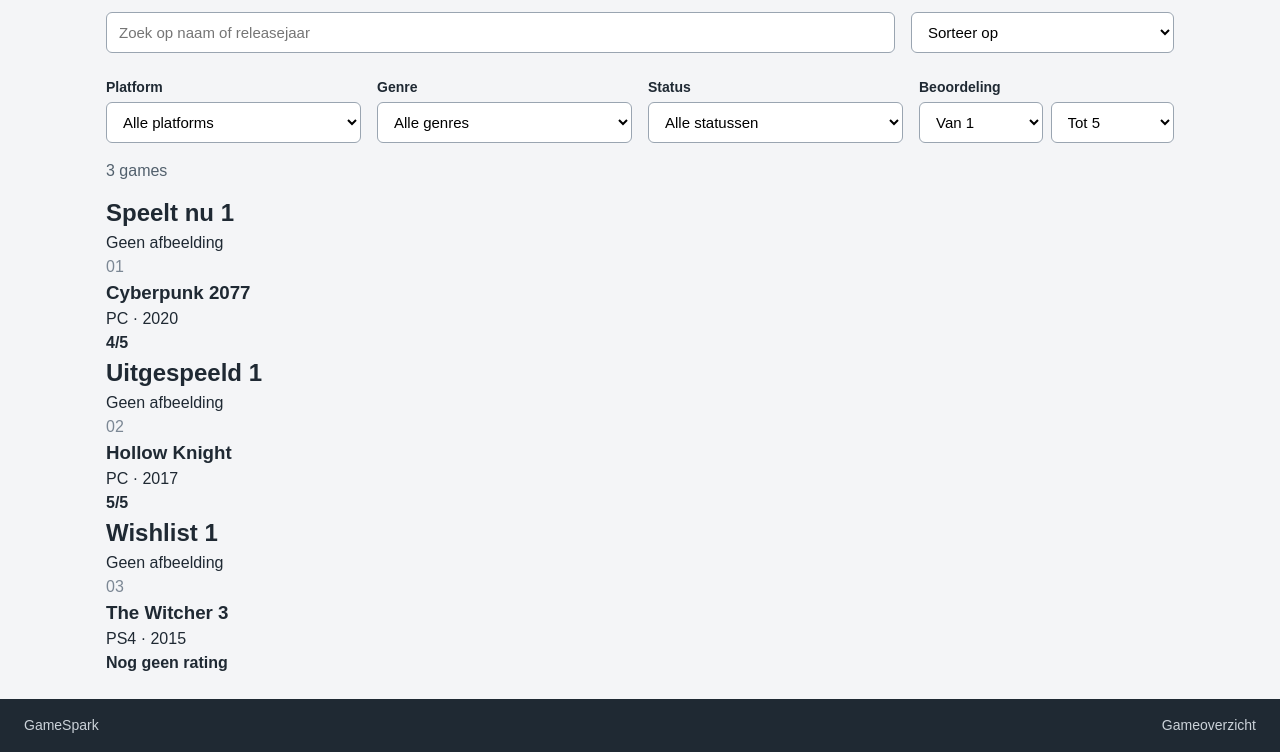
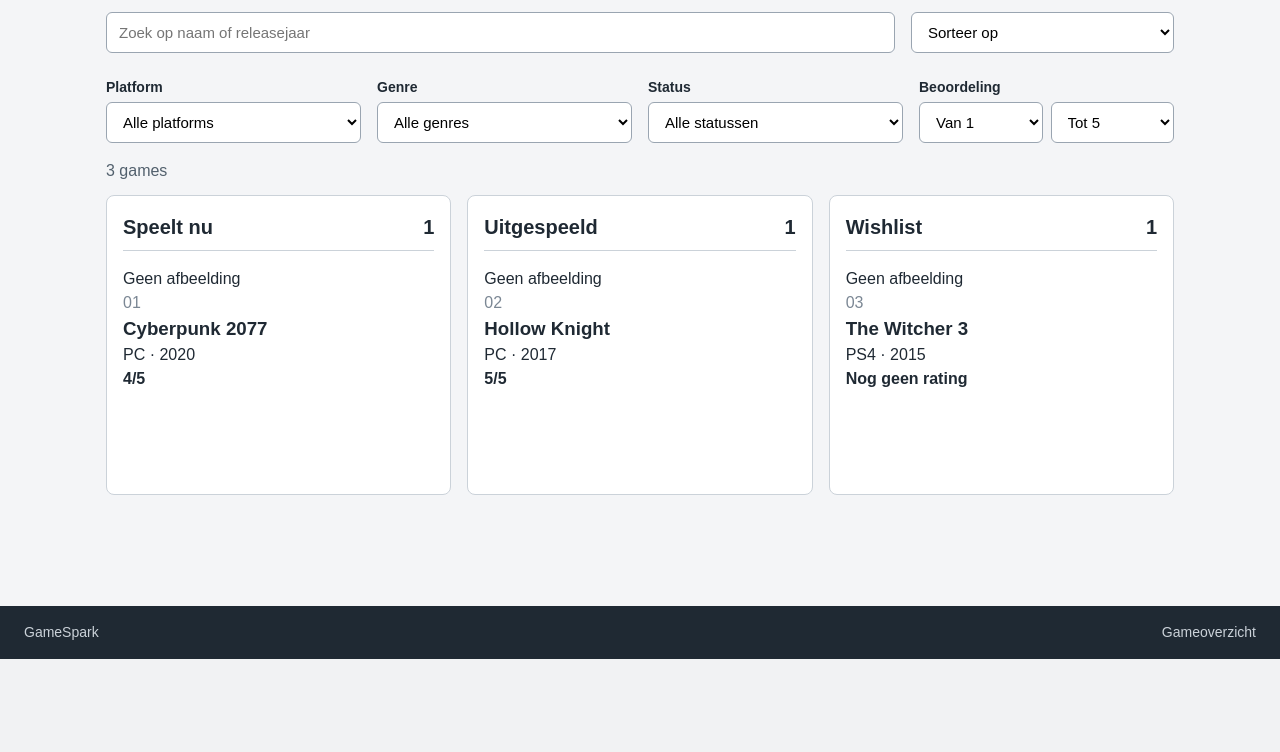
Before and after one commit to SkalitzBlacksmith/GameSpark, a PHP site: page /overzicht.html in a window 1280 px wide. Shown: the part 141-893 px from the top of the page. After the commit the page ends 800 px from the top, so only its background shows below. Run offline with PHP 8.4, Linux system fonts and the light colour scheme.

Commit message:
Added status column CSS

```diff
--- a/public_html/css/style.css
+++ b/public_html/css/style.css
@@ -209,3 +209,26 @@ label {
     color: #52606d;
     margin-bottom: 12px;
 }
+
+.kolommen {
+    display: grid;
+    grid-template-columns: repeat(3, 1fr);
+    gap: 16px;
+}
+
+.kolom {
+    background-color: #ffffff;
+    border: 1px solid #cbd2d9;
+    border-radius: 8px;
+    padding: 16px;
+    min-height: 300px;
+}
+
+.kolom h2 {
+    display: flex;
+    justify-content: space-between;
+    font-size: 20px;
+    padding-bottom: 8px;
+    margin-bottom: 16px;
+    border-bottom: 1px solid #cbd2d9;
+}
```
